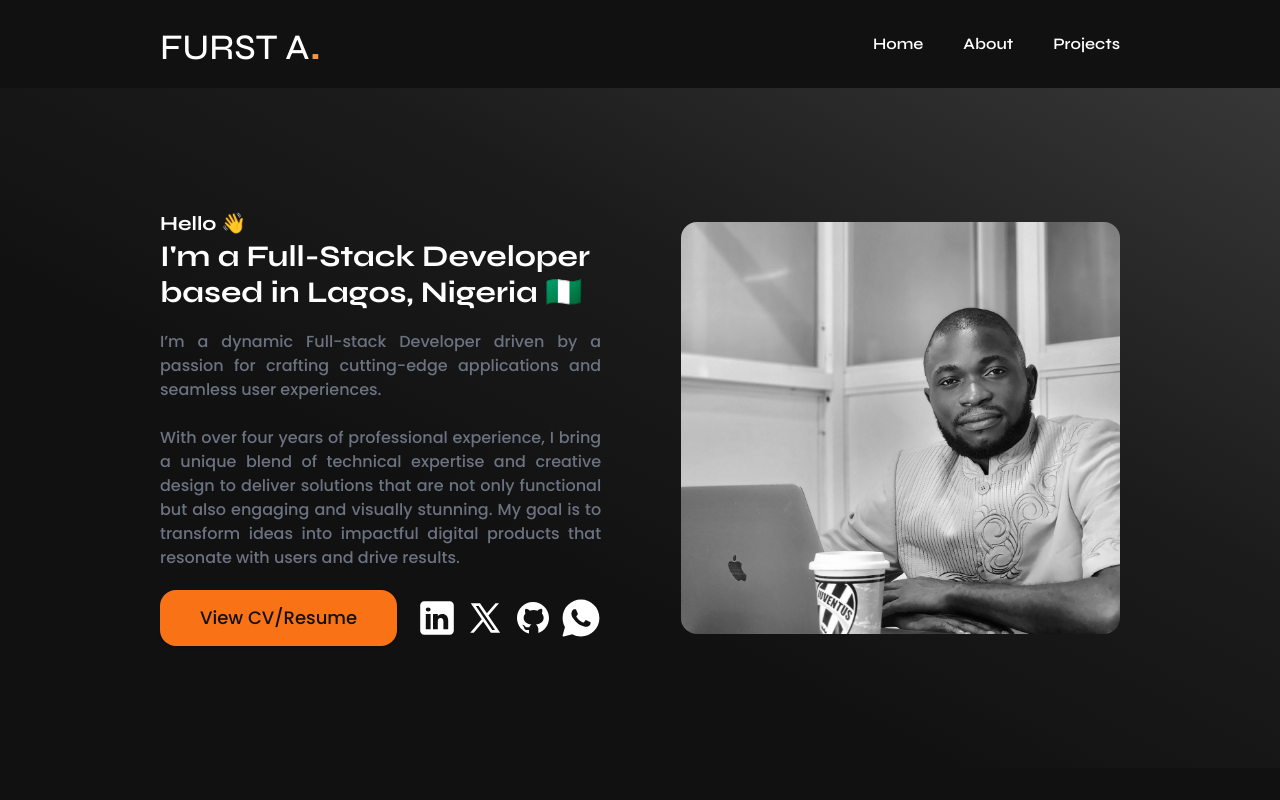
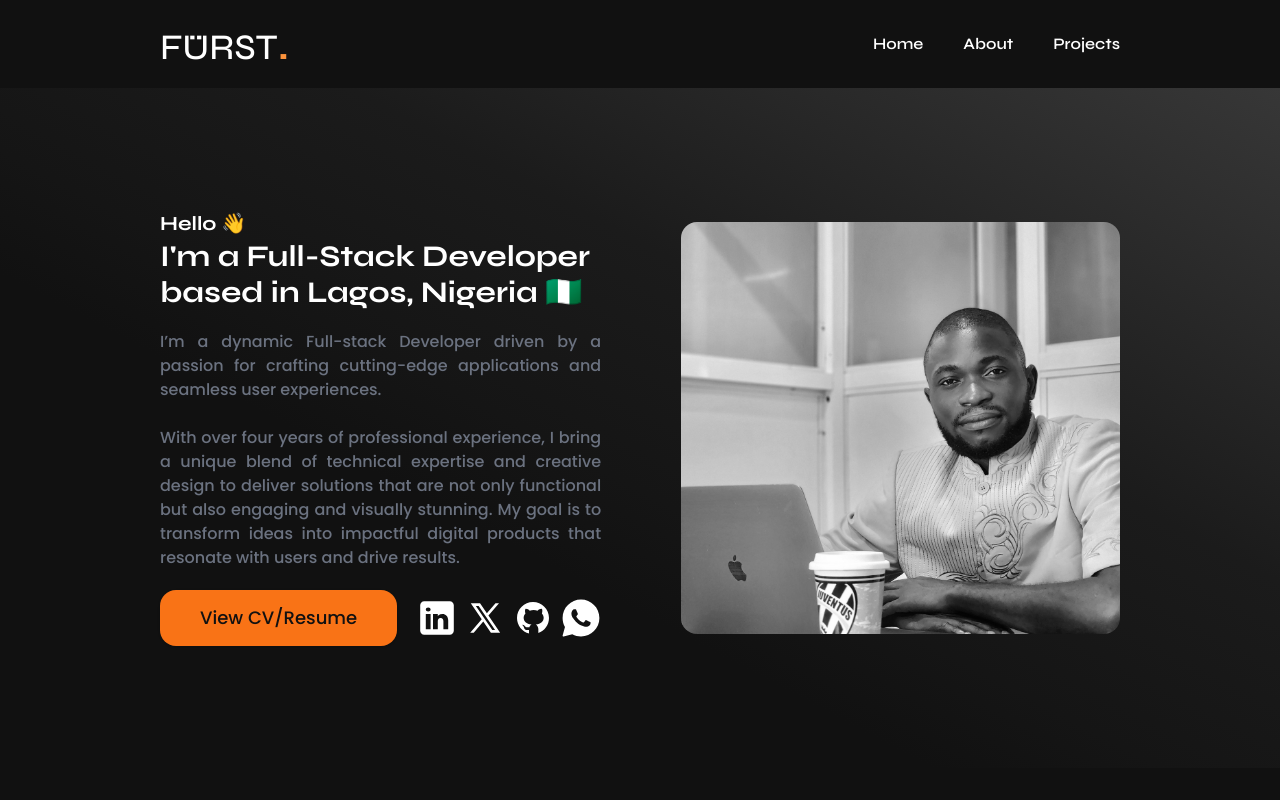
Before and after one commit to rjacy/portfolio, a Next.js app: page / in a window 1280 px wide. Shown: the top 800 px of the page. Built offline with nearby package versions, Linux system fonts and the light colour scheme.

Commit message:
Navbar and footer detail update

```diff
--- a/app/layout.tsx
+++ b/app/layout.tsx
@@ -15,7 +15,7 @@ const syne = Syne({
 });
 
 export const metadata: Metadata = {
-  title: "Furst A. | Portfolio Website",
+  title: "Fürst | Portfolio Website",
   description: "Alec Ogunniran Portfolio website",
 };
 
--- a/components/Footer.tsx
+++ b/components/Footer.tsx
@@ -3,10 +3,10 @@ import React from "react";
 const Footer = () => {
   return (
     <div>
-      <div className="flex flex-col gap-5 font-[family-name:var(--font-syne)] bg-darkmode text-white px-5 md:px-10 lg:px-40 py-10 md:py-10">
+      <div className="flex flex-col gap-5 font-[family-name:var(--font-poppins)] bg-darkmode text-white px-5 md:px-10 lg:px-40 py-10 md:py-10">
         <hr className="border-gray-600" />
-        <span className="text-gray-500 text-lg font-medium">
-          Copyright &copy; 2025 Furstdev
+        <span className="text-gray-500 text-md font-medium">
+          Copyright &copy; 2025 Alec Fürst
         </span>
       </div>
     </div>
--- a/components/Mobilenav.tsx
+++ b/components/Mobilenav.tsx
@@ -14,7 +14,7 @@ const Mobilenav = () => {
     <div className="flex items-center justify-between bg-darkmode px-5 py-5 md:px-20 md:py-8 font-[family-name:var(--font-syne)]">
       <div>
         <Link href="/" className="text-white font-medium">
-          <span className="text-3xl uppercase">Furst A</span>
+          <span className="text-3xl uppercase">Fürst</span>
           <span className="text-4xl text-orange-400">.</span>
         </Link>
       </div>
--- a/components/Navbar.tsx
+++ b/components/Navbar.tsx
@@ -8,7 +8,7 @@ const Navbar = () => {
       <div className="hidden lg:flex items-center justify-between bg-darkmode py-5 px-40 font-[family-name:var(--font-syne)]">
         <div>
           <Link href="/" className="text-white font-medium">
-            <span className="text-4xl uppercase">Furst A</span>
+            <span className="text-4xl uppercase">Fürst</span>
             <span className="text-5xl text-orange-400">.</span>
           </Link>
         </div>
```
